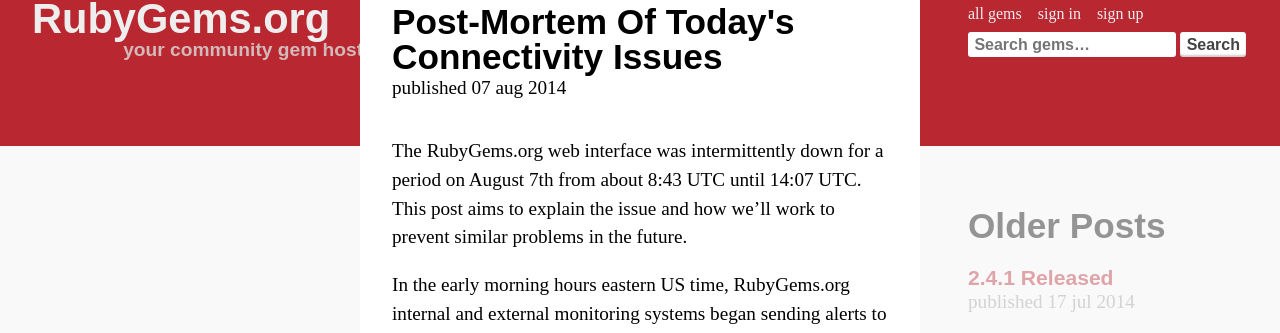
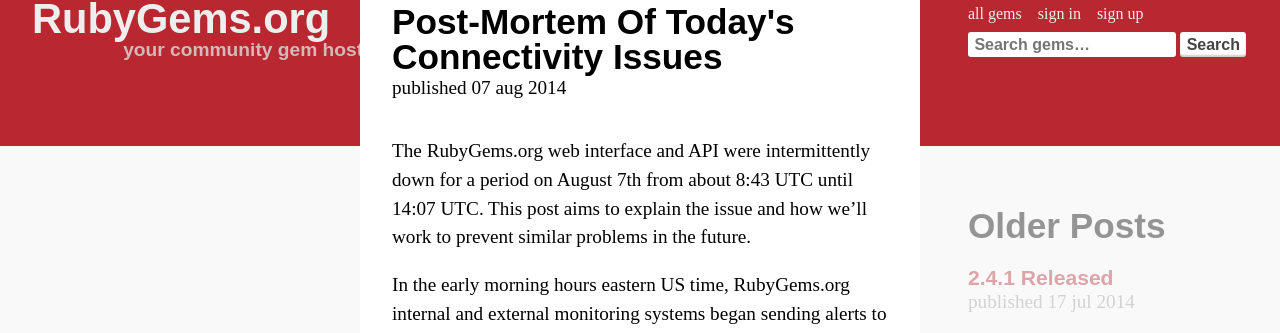
Before and after one commit to rubygems/rubygems.github.io, a Jekyll site: the page built from _posts/2014-08-07-postmortem.md, in a window 1280 px wide. Shown: the part 94-427 px from the top of the page. Built offline with Jekyll 4.4.1, drawn with Linux system fonts in a browser that asks for light colours; comment, search, counter and statistics services are not loaded.

Commit message:
mention the API too

```diff
--- a/_posts/2014-08-07-postmortem.md
+++ b/_posts/2014-08-07-postmortem.md
@@ -5,7 +5,7 @@
 author_email: shk@linux.com
 ---
 
-The RubyGems.org web interface was intermittently down for a period on August 7th from about 8:43 UTC until 14:07 UTC. This post aims to explain the issue and how we'll work to prevent similar problems in the future.
+The RubyGems.org web interface and API were intermittently down for a period on August 7th from about 8:43 UTC until 14:07 UTC. This post aims to explain the issue and how we'll work to prevent similar problems in the future.
 
 In the early morning hours eastern US time, RubyGems.org internal and external monitoring systems began sending alerts to the operations team. Due to the timing of the alerts no one with access to diagnose and fix the issue was awake, which caused the alerts to go unacknowledged for a period of time. Eventually members of the operations team were online and began diagnosing the problem. As we began digging into the logs across our application tier it became obvious that there were a large number of requests which resulted in a 404 getting returned to the client from the application itself. Rather than requests which result in 404's from our load balancers, like a gem file which doesn't exist, these requests began consuming all the available worker processes across our application servers,. The load on our database shot up and the application would stop responding to requests in a timely manner. Given the various timeouts we have in place across our systems, requests would get processed properly until the workers and database got overwhelmed.
 
```
